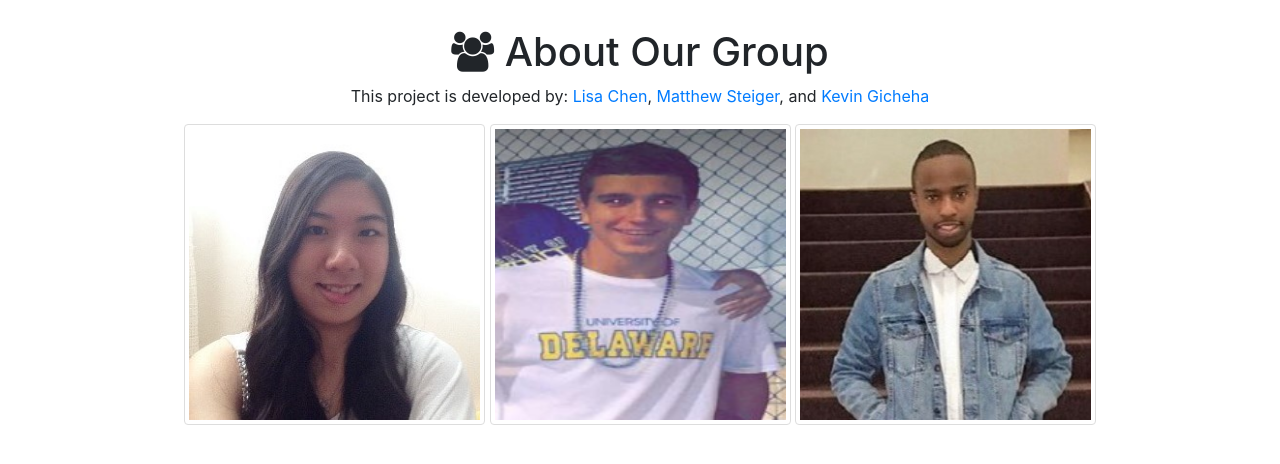
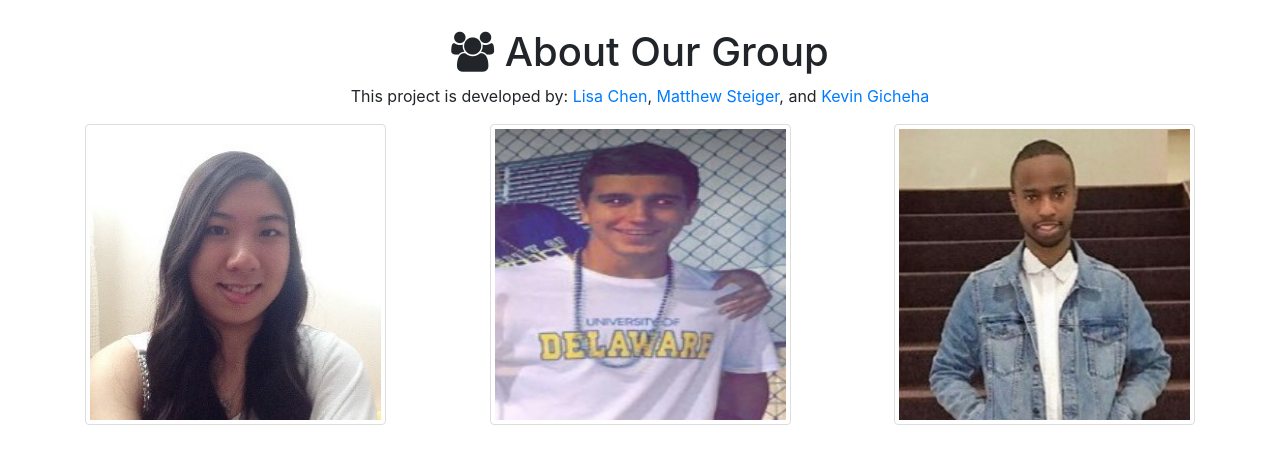
Before and after one commit to gichehak/final-project, a Flask app: page /about in a window 1280 px wide. Shown: the part 74-538 px from the top of the page. Run offline with Flask 2, Linux system fonts and the light colour scheme; some libraries are stand-ins or nearby versions.

Commit message:
group assign 2

```diff
--- a/templates/about.html
+++ b/templates/about.html
@@ -17,9 +17,9 @@
   </div>
   <div class="container">
     <center>
-      <img src="static/img/Lisa.jpg" class="img-thumbnail" alt="Lisa Chen" width="301" height="301">
-      <img src="static/img/Matt.png" class="img-thumbnail" alt="Matt Steiger" width="301" height="301">
-      <img src="static/img/Kevin.jpg" class="img-thumbnail" alt="Kevin Gicheha" width="301" height="301">
+      <img src="static/img/Lisa.jpg" class="img-thumbnail rounded float-left" alt="Lisa Chen" width="301" height="301">
+      <img src="static/img/Matt.png" class="img-thumbnail rounded float-middle" alt="Matt Steiger" width="301" height="301">
+      <img src="static/img/Kevin.jpg" class="img-thumbnail rounded float-right" alt="Kevin Gicheha" width="301" height="301">
   </center>
   </div>
 {% endblock%}
```
